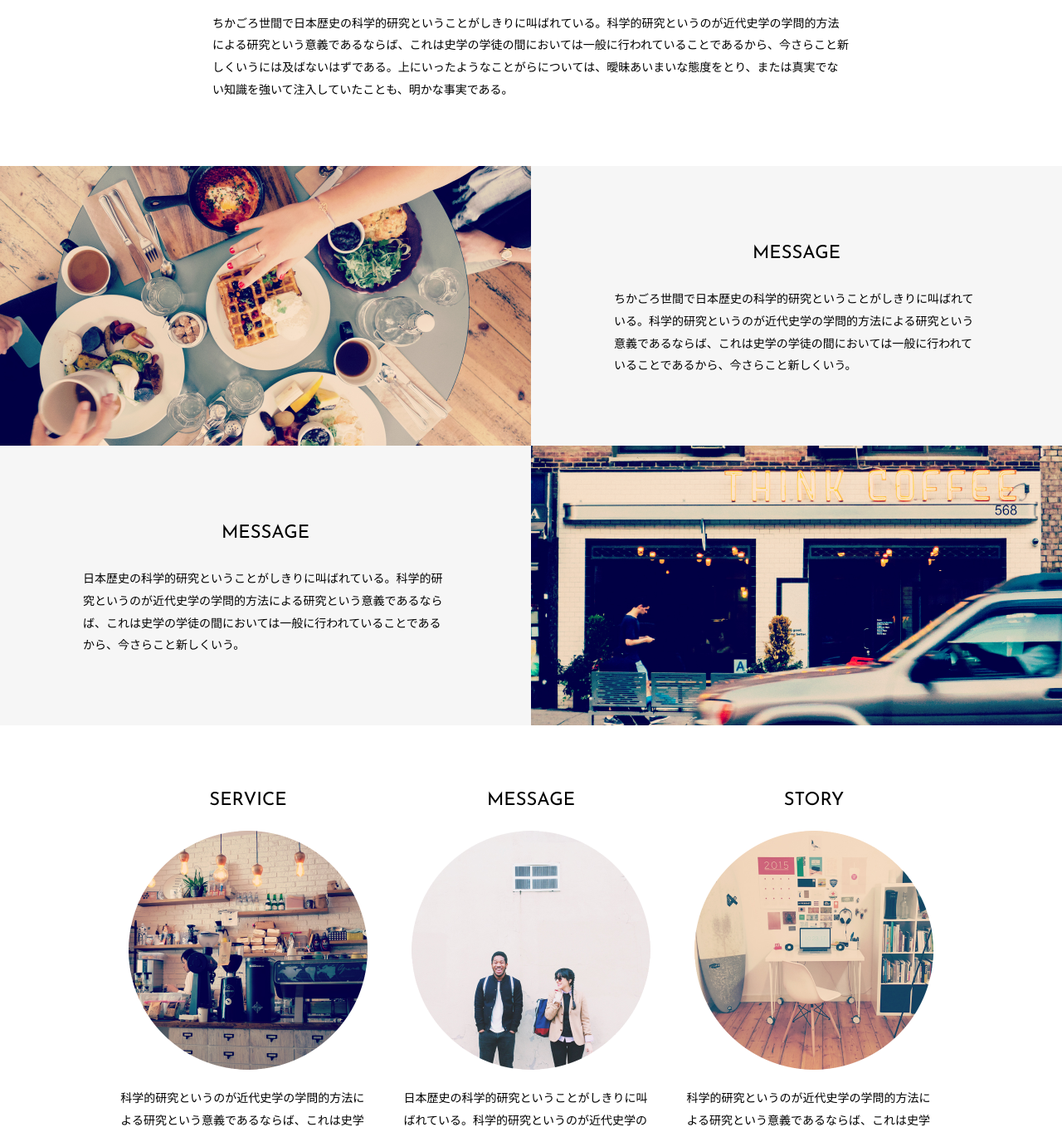
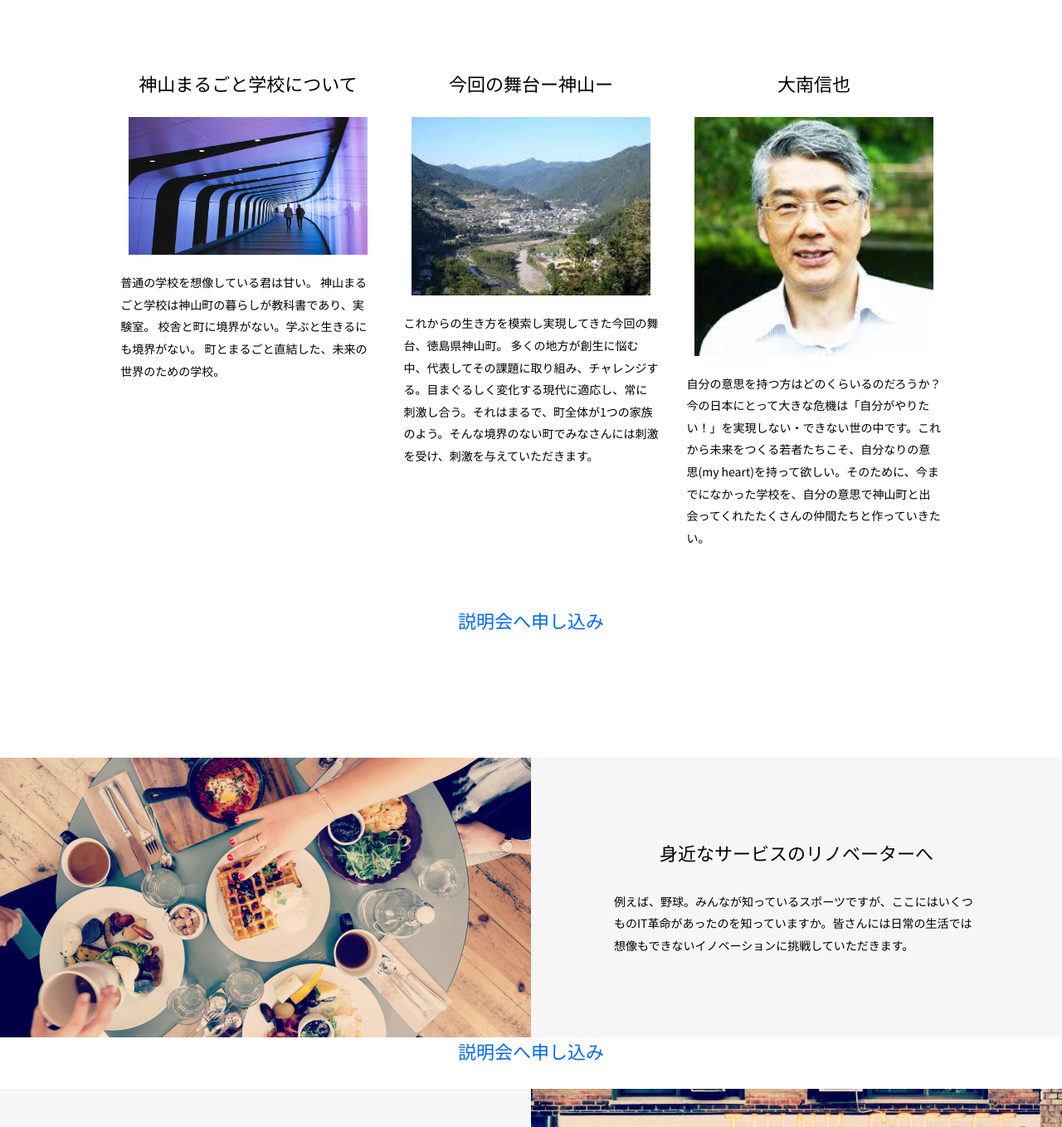
Before and after one commit to SatohKoh/kamiyama, a plain HTML site: page docs/index.html in a window 1280 px wide. Shown: the part 686-2044 px from the top of the page at 83% size. Drawn offline with nearby package versions, Linux system fonts and the light colour scheme.

Commit message:
update: home

```diff
--- a/docs/index.html
+++ b/docs/index.html
@@ -4,7 +4,7 @@
 <meta charset="UTF-8">
 <meta name="description" content="最新技術と自然との調和を目指す">
 <meta name="viewport" content="width=device-width">
-<title>SAMPLE COMPANY | 最新技術と自然との調和を目指す</title>
+<title>挑み続けろ</title>
 <link rel="stylesheet" media="all" href="css/style.css">
 <script src="https://ajax.googleapis.com/ajax/libs/jquery/1.8.0/jquery.min.js"></script>
 <script src="js/script.js"></script>
@@ -27,23 +27,51 @@
 </nav>
 
 <header id="header">
-	<img src="images/mainImg.jpg" alt="">
+	<img src="images/header.png" alt="">
 	<div id="slogan">
-		<h1>Vestibulum mauris</h1>
-		<h2>最新技術と自然との調和を目指す</h2>
+		<h1>神山からの挑戦状</h1>
+		<h2><p>今の君に問いたい。</p>
+		今の自分の現状に、日本に、世の中に満足しているだろうか？<br>
+		答えに戸惑ってしまった君は、心のどこかに自分の描く理想があるはず。<br>
+		その世界になぜ踏み出さないのか。<br>
+		もっと君が「実現したい」世界を築いていこうではないか。</h2>
 	</div>
 </header>
 
-<!-- VISION -->
-<section id="sec01">
+<!-- SERVICE -->
+<section id="sec03">
 	<header>
-		<h2>VISION</h2>
+		<h2>君たちが挑むプログラム</h2>
 	</header>
-	<div class="vision">
-		ちかごろ世間で日本歴史の科学的研究ということがしきりに叫ばれている。科学的研究というのが近代史学の学問的方法による研究という意義であるならば、これは史学の学徒の間においては一般に行われていることであるから、今さらこと新しくいうには及ばないはずである。上にいったようなことがらについては、曖昧あいまいな態度をとり、または真実でない知識を強いて注入していたことも、明かな事実である。
+	<div class="inner">
+		<ul class="col3">
+			<li>
+				<h2>神山まるごと学校について</h2>
+				<img src="images/sentan.jpg" width="288" height="288" alt="">
+				<p>普通の学校を想像している君は甘い。
+神山まるごと学校は神山町の暮らしが教科書であり、実験室。
+校舎と町に境界がない。学ぶと生きるにも境界がない。
+町とまるごと直結した、未来の世界のための学校。</p>
+			</li>
+			<li>
+				<h2>今回の舞台ー神山ー</h2>
+				<img src="images/kamiyama.jpg" width="288" height="288" alt="">
+				<p>これからの生き方を模索し実現してきた今回の舞台、徳島県神山町。
+多くの地方が創生に悩む中、代表してその課題に取り組み、チャレンジする。目まぐるしく変化する現代に適応し、常に刺激し合う。それはまるで、町全体が1つの家族のよう。そんな境界のない町でみなさんには刺激を受け、刺激を与えていただきます。</p>
+			</li>
+			<li>
+				<h2>大南信也</h2>
+				<img src="images/ominami.jpg" width="288" height="288" alt="">
+				<p>自分の意思を持つ方はどのくらいるのだろうか？
+今の日本にとって大きな危機は「自分がやりたい！」を実現しない・できない世の中です。これから未来をつくる若者たちこそ、自分なりの意思(my heart)を持って欲しい。そのために、今までになかった学校を、自分の意思で神山町と出会ってくれたたくさんの仲間たちと作っていきたい。</p>
+			</li>
+		</ul>
+		<header>
+			<h2><a>説明会へ申し込み</a></h2>
+		</header>
 	</div>
 </section>
-<!-- // VISION -->
+<!-- // SERVICE -->
 
 <!-- MESSAGE -->
 <section id="sec02">
@@ -51,46 +79,34 @@
 		<p class="bg"><img src="images/sec02_01.jpg" alt=""></p>
 		<div class="txt">
 			<div class="vMid">
-				<h2>MESSAGE</h2>
-				<p>ちかごろ世間で日本歴史の科学的研究ということがしきりに叫ばれている。科学的研究というのが近代史学の学問的方法による研究という意義であるならば、これは史学の学徒の間においては一般に行われていることであるから、今さらこと新しくいう。</p>
+				<h2>身近なサービスのリノベーターへ</h2>
+				<p>例えば、野球。みんなが知っているスポーツですが、ここにはいくつものIT革命があったのを知っていますか。皆さんには日常の生活では想像もできないイノベーションに挑戦していただきます。</p>
 			</div>
 		</div>
 	</div>
+	<header>
+		<h2 class="apply">
+			<a>説明会へ申し込み</a>
+		</h2>
+	</header>
 	<div id="sec02_02" class="wrap">
 		<p class="bg"><img src="images/sec02_02.jpg" alt=""></p>
 		<div class="txt">
 			<div class="vMid">
-				<h2>MESSAGE</h2>
-				<p>日本歴史の科学的研究ということがしきりに叫ばれている。科学的研究というのが近代史学の学問的方法による研究という意義であるならば、これは史学の学徒の間においては一般に行われていることであるから、今さらこと新しくいう。</p>
+				<h2>サービスのプロデューサーへ</h2>
+				<p>自分が作ったものが使われる世の中。そんな世界を夢抱いたことはなかろうか。
+					君が挑むプログラムでは、最終的に起業家と話し合い、世の中の人が使うサービスに仕上げていただけます。
+				</p>
 			</div>
 		</div>
 	</div>
+	<header>
+		<h2>
+			<a>説明会へ申し込み</a>
+		</h2>
+	</header>
 </section>
 <!-- // MESSAGE -->
-
-<!-- SERVICE -->
-<section id="sec03">
-	<div class="inner">
-		<ul class="col3">
-			<li>
-				<h2>SERVICE</h2>
-				<img src="images/circleImg01.png" width="288" height="288" alt="">
-				<p>科学的研究というのが近代史学の学問的方法による研究という意義であるならば、これは史学の学徒の間においては一般に行われていることであるから、今さらこと新しくいう。</p>
-			</li>
-			<li>
-				<h2>MESSAGE</h2>
-				<img src="images/circleImg02.png" width="288" height="288" alt="">
-				<p>日本歴史の科学的研究ということがしきりに叫ばれている。科学的研究というのが近代史学の学問的方法による研究という意義であるならば意義であるならば。</p>
-			</li>
-			<li>
-				<h2>STORY</h2>
-				<img src="images/circleImg03.png" width="288" height="288" alt="">
-				<p>科学的研究というのが近代史学の学問的方法による研究という意義であるならば、これは史学の学徒の間においては一般に行われていることであるから、今さらこと新しくいう。</p>
-			</li>
-		</ul>
-	</div>
-</section>
-<!-- // SERVICE -->
 
 <!-- STORY -->
 <section id="sec04">
```
Also changed, not shown: docs/css/style.css (line endings or trailing spaces), docs/images/kamiyama.jpg (added), docs/images/ominami.jpg (added), docs/images/sentan.jpg (added), 2 other files.
